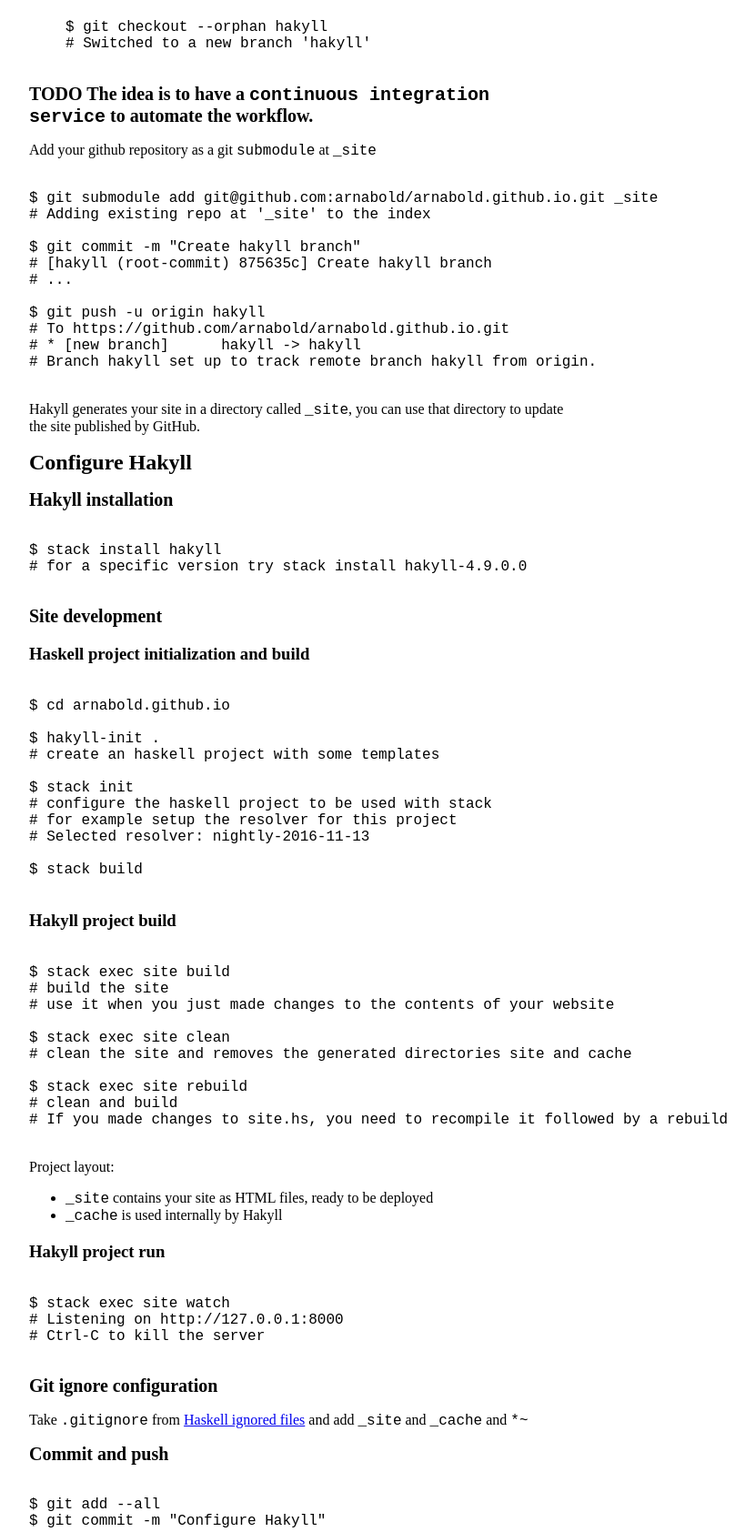
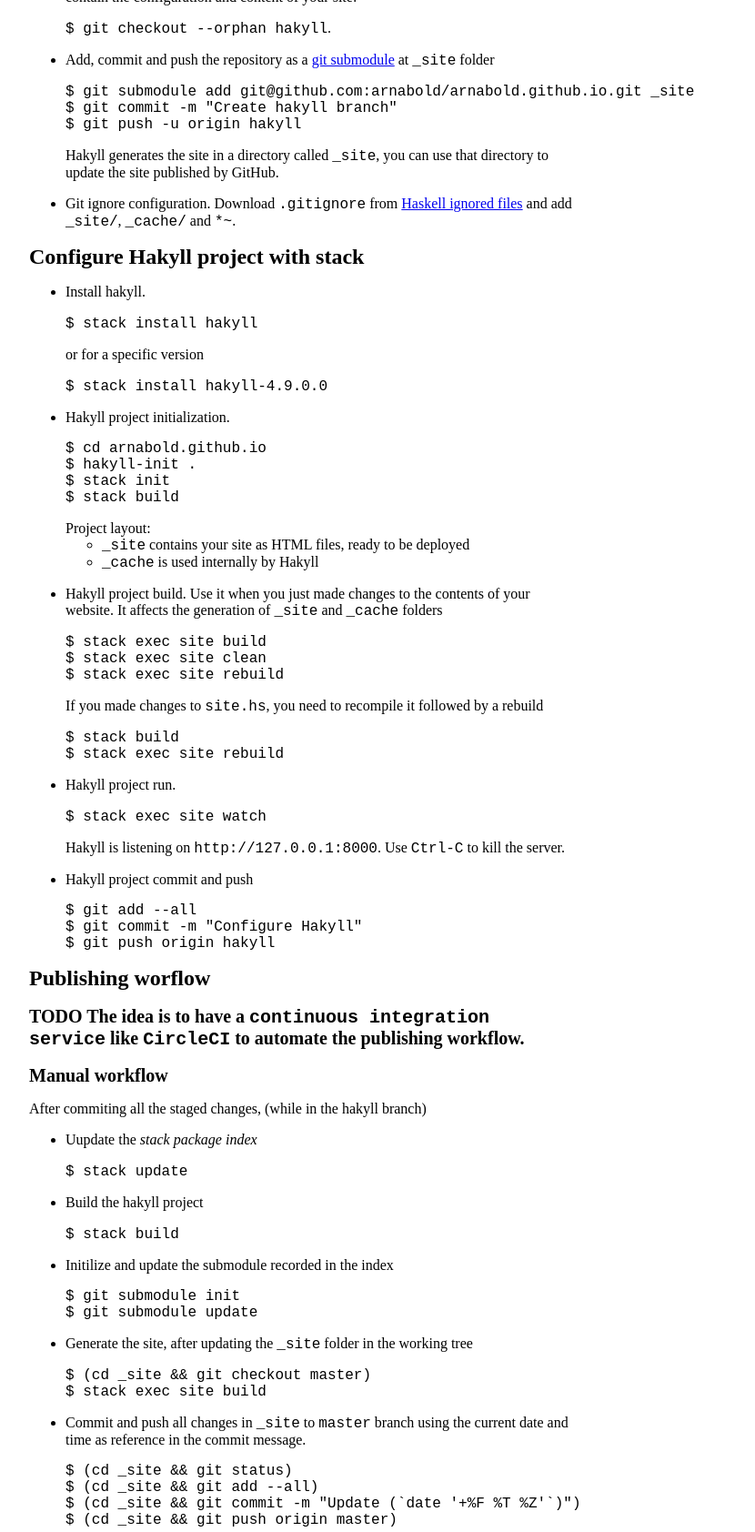
Before and after one commit to arnabold/arnabold.github.io, a plain HTML site: page posts/2017-11-21-site-workflow.html in a window 1280 px wide. Shown: the part 558-2242 px from the top of the page at 91% size, without its empty margins (308-1138 px from the left). Drawn offline with Linux system fonts and the light colour scheme.

Commit message:
Update (2016-11-22 11:50:13 CET)

```diff
--- a/posts/2017-11-21-site-workflow.html
+++ b/posts/2017-11-21-site-workflow.html
@@ -4,7 +4,7 @@
         <meta charset="utf-8">
         <meta http-equiv="x-ua-compatible" content="ie=edge">
         <meta name="viewport" content="width=device-width, initial-scale=1">
-        <title>Arnabold's Notes - Site workflow</title>
+        <title>Arnabold's Notes - Publishing Workflow</title>
         <link rel="stylesheet" href="../css/default.css" />
     </head>
     <body>
@@ -21,7 +21,7 @@
         </div>
 
         <div id="content">
-            <h1>Site workflow</h1>
+            <h1>Publishing Workflow</h1>
             <div class="info">
     Posted on November 21, 2017
 
@@ -35,10 +35,10 @@
 <li><a href="https://www.stackbuilders.com/news/dr-hakyll-create-a-github-page-with-hakyll-and-circleci">DR. HAKYLL: CREATE A GITHUB PAGE WITH HAKYLL AND CIRCLECI</a></li>
 </ul>
 <h1 id="configure-git-and-github">Configure Git and GitHub</h1>
-<p>GitHub uses the <code>master</code> branch to publish user sites. To create a <em>user or organization site</em></p>
+<p>GitHub uses the <code>master</code> branch to publish a <em>user site</em></p>
 <ul>
-<li>From github site create a repository named with username (i.e.: <a href="https://arnabold.github.io/">arnabold.github.io</a>)</li>
-<li><p>Initialize the local repository, commit and push an empty master branch</p>
+<li><p>From <a href="https://github.com">github.com</a> create a repository named <code>&lt;username&gt;.github.io</code> (i.e.: <a href="https://arnabold.github.io/">arnabold.github.io</a>)</p></li>
+<li><p>Initialize the local git repository, then commit and push an empty master branch</p>
 <pre class="shell"><code>$ mkdir arnabold.github.io
 $ cd arnabold.github.io
 $ git init
@@ -46,92 +46,81 @@ $ git commit --allow-empty -m &quot;Create master branch&quot;
 $ git remote add origin git@github.com:arnabold/arnabold.github.io.git
 $ git push -u origin master
 </code></pre></li>
-<li><p>Create an <code>orphan</code> branch named <code>hakyll</code>. The <code>hakyll</code> branch will contain the source of your site: configuration and content.</p>
-<pre class="shell"><code>
-$ git checkout --orphan hakyll
-# Switched to a new branch 'hakyll'
-
-</code></pre></li>
+<li><p>Create and switch to an <code>orphan</code> branch named <code>hakyll</code>. The <code>hakyll</code> branch will contain the configuration and content of your site:</p>
+<p><code>$ git checkout --orphan hakyll</code>.</p></li>
+<li><p>Add, commit and push the repository as a <a href="https://git-scm.com/book/en/v2/Git-Tools-Submodules">git submodule</a> at <code>_site</code> folder</p>
+<pre class="shell"><code>$ git submodule add git@github.com:arnabold/arnabold.github.io.git _site
+$ git commit -m &quot;Create hakyll branch&quot;
+$ git push -u origin hakyll
+</code></pre>
+<p>Hakyll generates the site in a directory called <code>_site</code>, you can use that directory to update the site published by GitHub.</p></li>
+<li><p>Git ignore configuration. Download <code>.gitignore</code> from <a href="https://github.com/github/gitignore/blob/master/Haskell.gitignore">Haskell ignored files</a> and add <code>_site/</code>, <code>_cache/</code> and <code>*~</code>.</p></li>
 </ul>
-<h2 id="todo-the-idea-is-to-have-a-continuous-integration-service-to-automate-the-workflow.">TODO The idea is to have a <code>continuous integration service</code> to automate the workflow.</h2>
-<p>Add your github repository as a git <code>submodule</code> at <code>_site</code></p>
-<pre class="shell"><code>
-$ git submodule add git@github.com:arnabold/arnabold.github.io.git _site
-# Adding existing repo at '_site' to the index
-
-$ git commit -m &quot;Create hakyll branch&quot;
-# [hakyll (root-commit) 875635c] Create hakyll branch
-# ...
-
-$ git push -u origin hakyll
-# To https://github.com/arnabold/arnabold.github.io.git
-# * [new branch]      hakyll -&gt; hakyll
-# Branch hakyll set up to track remote branch hakyll from origin.
-
+<h1 id="configure-hakyll-project-with-stack">Configure Hakyll project with stack</h1>
+<ul>
+<li><p>Install hakyll.</p>
+<p><code>$ stack install hakyll</code></p>
+<p>or for a specific version</p>
+<p><code>$ stack install hakyll-4.9.0.0</code></p></li>
+<li><p>Hakyll project initialization.</p>
+<pre class="shell"><code>$ cd arnabold.github.io
+$ hakyll-init .
+$ stack init
+$ stack build
 </code></pre>
-<p>Hakyll generates your site in a directory called <code>_site</code>, you can use that directory to update the site published by GitHub.</p>
-<h1 id="configure-hakyll">Configure Hakyll</h1>
-<h2 id="hakyll-installation">Hakyll installation</h2>
-<pre class="shell"><code>
-$ stack install hakyll
-# for a specific version try stack install hakyll-4.9.0.0
-
-</code></pre>
-<h2 id="site-development">Site development</h2>
-<h3 id="haskell-project-initialization-and-build">Haskell project initialization and build</h3>
-<pre class="shell"><code>
-$ cd arnabold.github.io
-
-$ hakyll-init .
-# create an haskell project with some templates
-
-$ stack init
-# configure the haskell project to be used with stack
-# for example setup the resolver for this project
-# Selected resolver: nightly-2016-11-13
-
-$ stack build
-
-</code></pre>
-<h3 id="hakyll-project-build">Hakyll project build</h3>
-<pre class="shell"><code>
-$ stack exec site build
-# build the site
-# use it when you just made changes to the contents of your website
-
-$ stack exec site clean
-# clean the site and removes the generated directories site and cache
-
-$ stack exec site rebuild
-# clean and build
-# If you made changes to site.hs, you need to recompile it followed by a rebuild
-
-</code></pre>
-<p>Project layout:</p>
+Project layout:
 <ul>
 <li><code>_site</code> contains your site as HTML files, ready to be deployed</li>
 <li><code>_cache</code> is used internally by Hakyll</li>
+</ul></li>
+<li><p>Hakyll project build. Use it when you just made changes to the contents of your website. It affects the generation of <code>_site</code> and <code>_cache</code> folders</p>
+<pre class="shell"><code>$ stack exec site build
+$ stack exec site clean
+$ stack exec site rebuild
+</code></pre>
+<p>If you made changes to <code>site.hs</code>, you need to recompile it followed by a rebuild</p>
+<pre class="shell"><code>$ stack build
+$ stack exec site rebuild
+</code></pre></li>
+<li><p>Hakyll project run.</p>
+<p><code>$ stack exec site watch</code></p>
+<p>Hakyll is listening on <code>http://127.0.0.1:8000</code>. Use <code>Ctrl-C</code> to kill the server.</p></li>
+<li><p>Hakyll project commit and push</p>
+<pre class="shell"><code>$ git add --all
+$ git commit -m &quot;Configure Hakyll&quot;
+$ git push origin hakyll
+</code></pre></li>
 </ul>
-<h3 id="hakyll-project-run">Hakyll project run</h3>
-<pre class="shell"><code>
-$ stack exec site watch
-# Listening on http://127.0.0.1:8000
-# Ctrl-C to kill the server
-
-</code></pre>
-<h2 id="git-ignore-configuration">Git ignore configuration</h2>
-<p>Take <code>.gitignore</code> from <a href="https://github.com/github/gitignore/blob/master/Haskell.gitignore">Haskell ignored files</a> and add <code>_site</code> and <code>_cache</code> and <code>*~</code></p>
-<h2 id="commit-and-push">Commit and push</h2>
-<pre class="shell"><code>
-$ git add --all
-$ git commit -m &quot;Configure Hakyll&quot;
-
-</code></pre>
-<p>While waiting until <code>CircleCI</code> is configured</p>
-<pre class="shell"><code>
+<h1 id="publishing-worflow">Publishing worflow</h1>
+<h2 id="todo-the-idea-is-to-have-a-continuous-integration-service-like-circleci-to-automate-the-publishing-workflow.">TODO The idea is to have a <code>continuous integration service</code> like <code>CircleCI</code> to automate the publishing workflow.</h2>
+<h2 id="manual-workflow">Manual workflow</h2>
+<p>After commiting all the staged changes, (while in the hakyll branch)</p>
+<ul>
+<li><p>Uupdate the <em>stack package index</em></p>
+<p><code>$ stack update</code></p></li>
+<li><p>Build the hakyll project</p>
+<p><code>$ stack build</code></p></li>
+<li><p>Initilize and update the submodule recorded in the index</p>
+<pre class="shell"><code>$ git submodule init
+$ git submodule update
+</code></pre></li>
+<li><p>Generate the site, after updating the <code>_site</code> folder in the working tree</p>
+<pre class="shell"><code>$ (cd _site &amp;&amp; git checkout master)
+$ stack exec site build
+</code></pre></li>
+<li><p>Commit and push all changes in <code>_site</code> to <code>master</code> branch using the current date and time as reference in the commit message.</p>
+<pre><code>$ (cd _site &amp;&amp; git status)
+$ (cd _site &amp;&amp; git add --all)
+$ (cd _site &amp;&amp; git commit -m &quot;Update (`date '+%F %T %Z'`)&quot;)
+$ (cd _site &amp;&amp; git push origin master)
+</code></pre></li>
+<li><p>Update the submodule in the hakyll branch. Hakyll branch has a static reference to a commit in the master branch. hakyll branch must be update to to point to the latest commit.</p>
+<pre><code>$ git status
+$ git add _site
+$ git commit -m &quot;Update _site (`date '+%F %T %Z'`)&quot;
 $ git push origin hakyll
-
-</code></pre>
+</code></pre></li>
+</ul>
 
         </div>
 
```
Also changed, not shown: archive.html (+1 -1 lines), index.html (+1 -1 lines).
